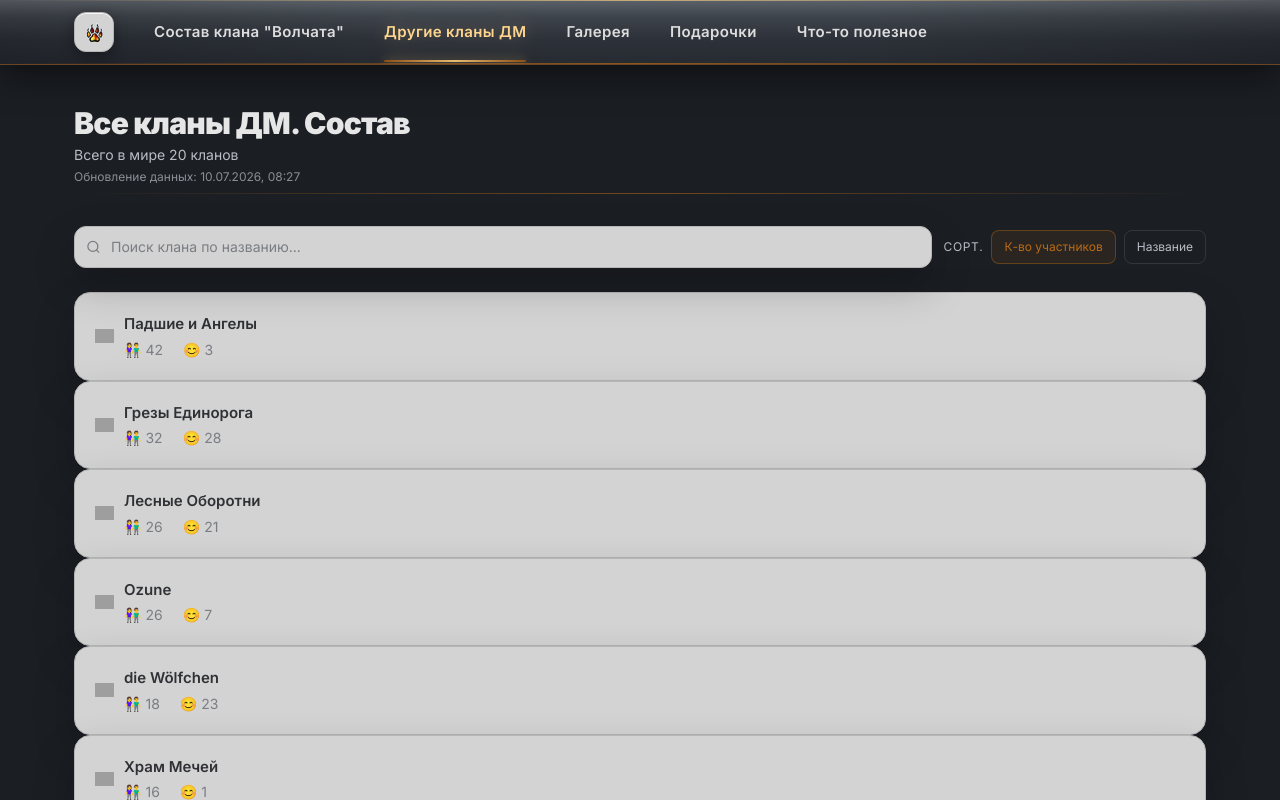
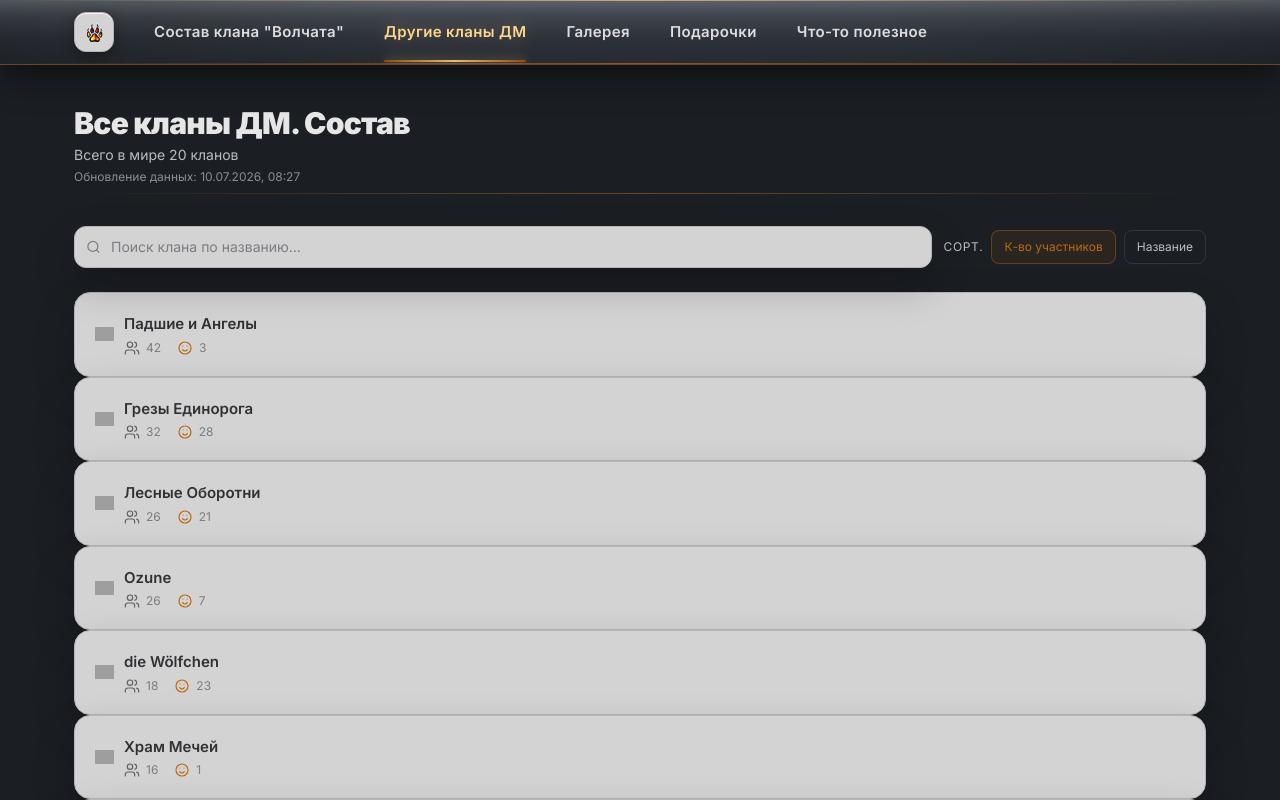
Before and after one commit to reverie-w-sh/dm-portal, a Next.js app: page /clans in a window 1280 px wide. Shown: the top 800 px of the page. Built offline with nearby package versions, Linux system fonts and the light colour scheme; grey boxes are pictures that could not be loaded.

Commit message:
Update ClanCard.tsx

```diff
--- a/src/components/ClanCard.tsx
+++ b/src/components/ClanCard.tsx
@@ -6,13 +6,17 @@ interface Clan {
   icon?: string;
   crestSmall?: string;
   membersCount: number;
+  smilesCount?: number;
 }
 
 export default function ClanCard({ clan }: { clan: Clan }) {
   return (
     <Link href={`/clans/${clan.clanId}`}>
       <div className="glass glass-hover rounded-2xl p-5 flex items-center gap-[10px] cursor-pointer group">
-        <div className="shrink-0 flex items-center justify-center" style={{ width: 19, height: 19 }}>
+        <div
+          className="shrink-0 flex items-center justify-center"
+          style={{ width: 19, height: 19 }}
+        >
           {clan.crestSmall ? (
             // eslint-disable-next-line @next/next/no-img-element
             <img
@@ -21,10 +25,15 @@ export default function ClanCard({ clan }: { clan: Clan }) {
               width={19}
               height={19}
               className="clan-icon"
-              style={{ objectFit: "contain", display: "block" }}
+              style={{
+                objectFit: "contain",
+                display: "block",
+              }}
             />
           ) : (
-            <span style={{ fontSize: 14 }}>{clan.icon ?? "🛡"}</span>
+            <span style={{ fontSize: 14 }}>
+              {clan.icon ?? "🛡"}
+            </span>
           )}
         </div>
 
@@ -32,17 +41,56 @@ export default function ClanCard({ clan }: { clan: Clan }) {
           <h3 className="font-semibold text-ink group-hover:text-accent transition-colors truncate text-[15px]">
             {clan.name}
           </h3>
-<div className="flex items-center gap-5 mt-1 text-sm text-ink-muted">
-  <div className="flex items-center gap-1">
-    <span>👫</span>
-    <span>{clan.membersCount}</span>
-  </div>
 
-  <div className="flex items-center gap-1">
-    <span>😊</span>
-    <span>{clan.smilesCount ?? 0}</span>
-  </div>
-</div>
+          <div className="flex items-center gap-4 mt-1 text-xs text-ink-muted">
+            {/* Участники */}
+            <span
+              className="inline-flex items-center gap-1.5"
+              title={`${clan.membersCount} участников`}
+            >
+              <svg
+                viewBox="0 0 24 24"
+                fill="none"
+                stroke="currentColor"
+                strokeWidth="1.8"
+                strokeLinecap="round"
+                strokeLinejoin="round"
+                className="w-4 h-4 text-ink-dim"
+                aria-hidden="true"
+              >
+                <path d="M16 21v-2a4 4 0 0 0-4-4H6a4 4 0 0 0-4 4v2" />
+                <circle cx="9" cy="7" r="4" />
+                <path d="M22 21v-2a4 4 0 0 0-3-3.87" />
+                <path d="M16 3.13a4 4 0 0 1 0 7.75" />
+              </svg>
+
+              <span>{clan.membersCount}</span>
+            </span>
+
+            {/* Смайлики */}
+            <span
+              className="inline-flex items-center gap-1.5"
+              title={`${clan.smilesCount ?? 0} клановых смайликов`}
+            >
+              <svg
+                viewBox="0 0 24 24"
+                fill="none"
+                stroke="currentColor"
+                strokeWidth="1.8"
+                strokeLinecap="round"
+                strokeLinejoin="round"
+                className="w-4 h-4 text-accent"
+                aria-hidden="true"
+              >
+                <circle cx="12" cy="12" r="9" />
+                <path d="M8.5 14.5s1.3 2 3.5 2 3.5-2 3.5-2" />
+                <path d="M9 9h.01" />
+                <path d="M15 9h.01" />
+              </svg>
+
+              <span>{clan.smilesCount ?? 0}</span>
+            </span>
+          </div>
         </div>
       </div>
     </Link>
```
